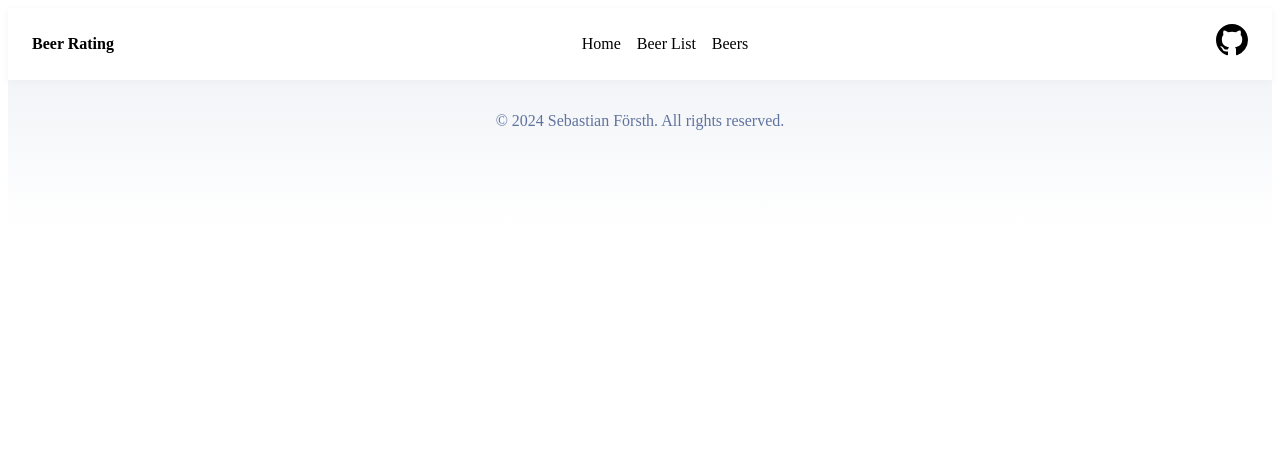
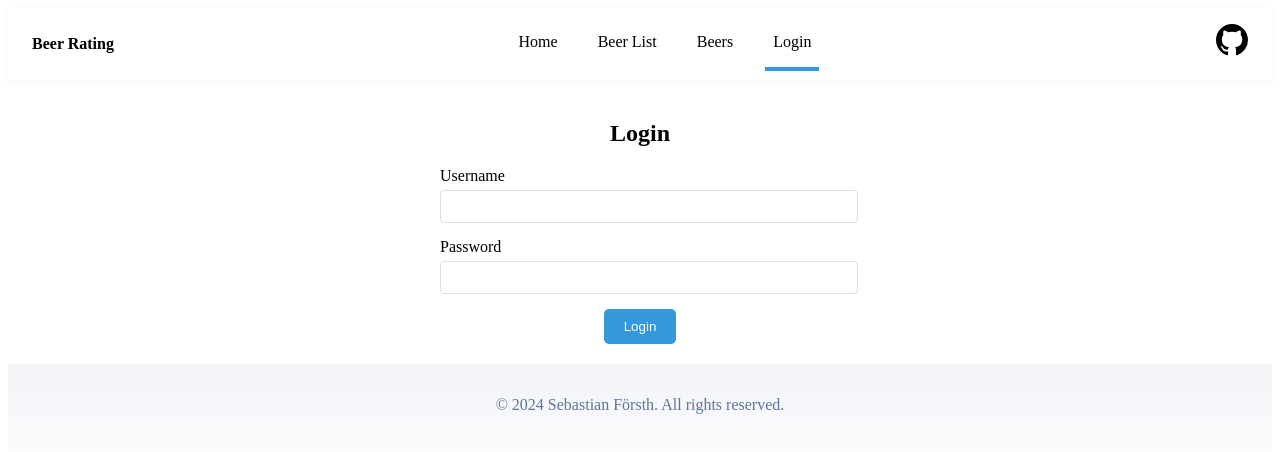
Before and after one commit to romaswe/beerrating, a Vue app in the folder beer-rating-client-vue/: page /login in a window 1280 px wide. Shown: the top 452 px of the page. Built offline with nearby package versions, Linux system fonts and the light colour scheme.

Commit message:
Added login

```diff
--- a/beer-rating-client-vue/src/components/Navbar.vue
+++ b/beer-rating-client-vue/src/components/Navbar.vue
@@ -9,14 +9,24 @@
           <RouterLink class="nav-link" to="/">Home</RouterLink>
           <RouterLink class="nav-link" to="/beer-list">Beer List</RouterLink>
           <RouterLink class="nav-link" to="/beers">Beers</RouterLink>
+          <!-- Show more links if the user is logged in -->
+          <template v-if="isLoggedIn">
+            <!-- Example: Show Admin only if the role is 'admin' -->
+            <RouterLink class="nav-link" v-if="userRole === 'admin'" to="/admin">Profile</RouterLink>
+            <!-- Add more links based on the user role here -->
+            <button @click="logout" class="nav-link logout-button">Logout</button>
+          </template>
+          <!-- Show login link if the user is not logged in -->
+          <template v-else>
+            <RouterLink class="nav-link" to="/login">Login</RouterLink>
+          </template>
         </div>
         <a href="https://github.com/romaswe" target="_blank" class="navbar-github">
           <span class="sr-only">Go to my GitHub page</span>
           <svg viewBox="0 0 16 16" aria-hidden="true" width="32" height="32">
-            <path
-              fill="currentColor"
-              d="M8 0C3.58 0 0 3.58 0 8c0 3.54 2.29 6.53 5.47 7.59.4.07.55-.17.55-.38 0-.19-.01-.82-.01-1.49-2.01.37-2.53-.49-2.69-.94-.09-.23-.48-.94-.82-1.13-.28-.15-.68-.52-.01-.53.63-.01 1.08.58 1.23.82.72 1.21 1.87.87 2.33.66.07-.52.28-.87.51-1.07-1.78-.2-3.64-.89-3.64-3.95 0-.87.31-1.59.82-2.15-.08-.2-.36-1.02.08-2.12 0 0 .67-.21 2.2.82.64-.18 1.32-.27 2-.27.68 0 1.36.09 2 .27 1.53-1.04 2.2-.82 2.2-.82.44 1.1.16 1.92.08 2.12.51.56.82 1.27.82 2.15 0 3.07-1.87 3.75-3.65 3.95.29.25.54.73.54 1.48 0 1.07-.01 1.93-.01 2.2 0 .21.15.46.55.38A8.012 8.012 0 0 0 16 8c0-4.42-3.58-8-8-8z"
-            ></path>
+            <path fill="currentColor"
+              d="M8 0C3.58 0 0 3.58 0 8c0 3.54 2.29 6.53 5.47 7.59.4.07.55-.17.55-.38 0-.19-.01-.82-.01-1.49-2.01.37-2.53-.49-2.69-.94-.09-.23-.48-.94-.82-1.13-.28-.15-.68-.52-.01-.53.63-.01 1.08.58 1.23.82.72 1.21 1.87.87 2.33.66.07-.52.28-.87.51-1.07-1.78-.2-3.64-.89-3.64-3.95 0-.87.31-1.59.82-2.15-.08-.2-.36-1.02.08-2.12 0 0 .67-.21 2.2.82.64-.18 1.32-.27 2-.27.68 0 1.36.09 2 .27 1.53-1.04 2.2-.82 2.2-.82.44 1.1.16 1.92.08 2.12.51.56.82 1.27.82 2.15 0 3.07-1.87 3.75-3.65 3.95.29.25.54.73.54 1.48 0 1.07-.01 1.93-.01 2.2 0 .21.15.46.55.38A8.012 8.012 0 0 0 16 8c0-4.42-3.58-8-8-8z">
+            </path>
           </svg>
         </a>
       </nav>
@@ -25,7 +35,7 @@
 </template>
 
 <script lang="ts">
-import { defineComponent } from 'vue'
+import { defineComponent, ref, onMounted } from 'vue'
 
 export default defineComponent({
   name: 'NavbarComponent',
@@ -34,6 +44,34 @@ export default defineComponent({
       type: String,
       default: 'My Website' // Default title if not provided
     }
+  },
+  setup() {
+    const isLoggedIn = ref(false);
+    const userRole = ref('');
+
+    const checkLoginStatus = () => {
+      const token = localStorage.getItem('token');
+      const role = localStorage.getItem('role');
+      isLoggedIn.value = !!token;
+      if (role) {
+        userRole.value = role;
+      }
+    };
+
+    const logout = () => {
+      localStorage.removeItem('token');
+      localStorage.removeItem('role');
+      isLoggedIn.value = false;
+      userRole.value = '';
+    };
+
+    onMounted(checkLoginStatus);
+
+    return {
+      isLoggedIn,
+      userRole,
+      logout
+    };
   }
 })
 </script>
@@ -43,7 +81,7 @@ header {
   margin: 0;
   padding: 0 1em;
   background: white;
-  box-shadow: 0 2px 8px rgba(var(--black), 5%);
+  box-shadow: 0 2px 8px rgba(0, 0, 0, 0.05);
 }
 
 h2 {
@@ -64,19 +102,33 @@ nav {
 
 nav a {
   padding: 1em 0.5em;
-  color: var(--black);
+  color: black;
   border-bottom: 4px solid transparent;
   text-decoration: none;
 }
 
 .router-link-active {
   text-decoration: none;
-  border-bottom-color: var(--accent);
+  border-bottom-color: #3498db;
 }
 
-.nav-links {
-  padding-left: 1.5rem;
-  padding-right: 1.5rem;
+.navbar-links {
+  display: flex;
+  gap: 1.5rem;
+}
+
+.logout-button {
+  background: none;
+  border: none;
+  padding: 1em 0.5em;
+  color: black;
+  cursor: pointer;
+  text-decoration: none;
+  font: inherit;
+}
+
+.logout-button:hover {
+  color: #3498db;
 }
 
 @media (max-width: 720px) {
--- a/beer-rating-client-vue/src/router/index.ts
+++ b/beer-rating-client-vue/src/router/index.ts
@@ -1,6 +1,7 @@
 import { createRouter, createWebHistory } from 'vue-router'
 import HomeView from '@/views/HomeView.vue'
 import BeerView from '@/views/BeerView.vue'
+import LoginView from '@/views/LoginView.vue' // Import LoginView
 
 const router = createRouter({
   history: createWebHistory(import.meta.env.BASE_URL),
@@ -13,9 +14,6 @@ const router = createRouter({
     {
       path: '/beer-list',
       name: 'beer-list',
-      // route level code-splitting
-      // this generates a separate chunk (About.[hash].js) for this route
-      // which is lazy-loaded when the route is visited.
       component: () => import('../views/BeerListView.vue')
     },
     {
@@ -23,6 +21,11 @@ const router = createRouter({
       name: 'beers',
       component: BeerView
     },
+    {
+      path: '/login',
+      name: 'login',
+      component: LoginView // Add Login route
+    }
   ]
 })
 
--- /dev/null
+++ b/beer-rating-client-vue/src/views/LoginView.vue
@@ -0,0 +1,119 @@
+<template>
+    <div class="login-container">
+        <h2>Login</h2>
+        <form @submit.prevent="handleLogin">
+            <div class="form-group">
+                <label for="username">Username</label>
+                <input type="text" id="username" v-model="username" required />
+            </div>
+            <div class="form-group">
+                <label for="password">Password</label>
+                <input type="password" id="password" v-model="password" required />
+            </div>
+            <button type="submit">Login</button>
+        </form>
+        <!-- Use ErrorComponent if there is an error -->
+        <ErrorComponent v-if="error" :errorMessage="error" @retry="handleLogin" />
+    </div>
+</template>
+
+<script lang="ts">
+import { defineComponent, ref } from 'vue'
+import { useRouter } from 'vue-router'
+import ErrorComponent from '@/components/ErrorComponent.vue'
+
+export default defineComponent({
+    name: 'LoginView',
+    components: {
+        ErrorComponent
+    },
+    setup() {
+        const router = useRouter()
+        const username = ref('')
+        const password = ref('')
+        const error = ref<string | null>(null)
+
+        const handleLogin = async () => {
+            error.value = null // Reset error before attempting login
+            try {
+                const backendUrl = import.meta.env.VITE_BACKEND_URL ?? 'http://localhost:3000'
+                const url = `${backendUrl}/api/auth/login`
+                const response = await fetch(url, {
+                    method: 'POST',
+                    headers: { 'Content-Type': 'application/json' },
+                    body: JSON.stringify({ username: username.value, password: password.value })
+                })
+                if (!response.ok) {
+                    throw new Error('Failed to login')
+                }
+                const data = await response.json()
+
+                // Save token and role to localStorage
+                localStorage.setItem('token', data.token)
+                localStorage.setItem('role', data.role)
+
+                // Refresh the page after successful login
+                window.location.reload() // Refresh the page to update the navbar
+
+            } catch (err: unknown) {
+                if (err instanceof Error) {
+                    error.value = err.message // Handle error as a string
+                } else {
+                    error.value = 'An unknown error occurred.'
+                }
+            }
+        }
+
+        return {
+            username,
+            password,
+            error,
+            handleLogin
+        }
+    }
+})
+</script>
+
+<style scoped>
+.login-container {
+    max-width: 400px;
+    margin: 0 auto;
+    padding: 20px;
+    text-align: center;
+}
+
+.form-group {
+    margin-bottom: 15px;
+    text-align: left;
+}
+
+label {
+    display: block;
+    margin-bottom: 5px;
+}
+
+input {
+    width: 100%;
+    padding: 8px;
+    border: 1px solid #ddd;
+    border-radius: 4px;
+}
+
+button {
+    padding: 10px 20px;
+    background-color: #3498db;
+    color: white;
+    border: none;
+    border-radius: 5px;
+    cursor: pointer;
+}
+
+button:hover {
+    background-color: #2980b9;
+}
+
+.error-message {
+    color: red;
+    margin-top: 10px;
+}
+</style>
```
